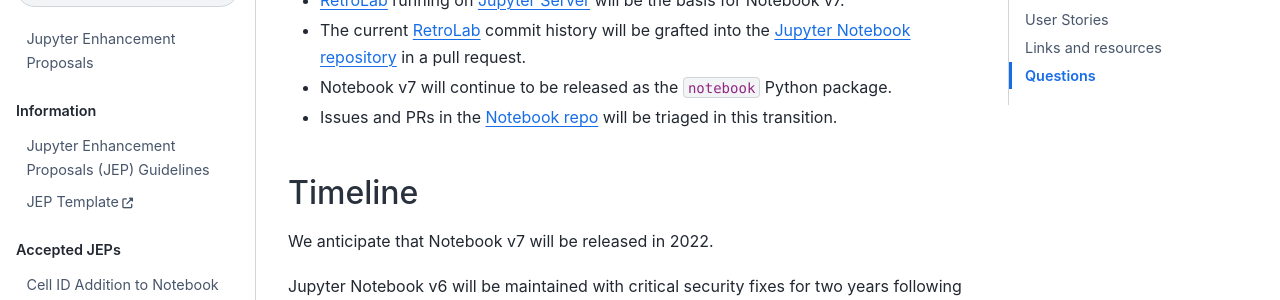
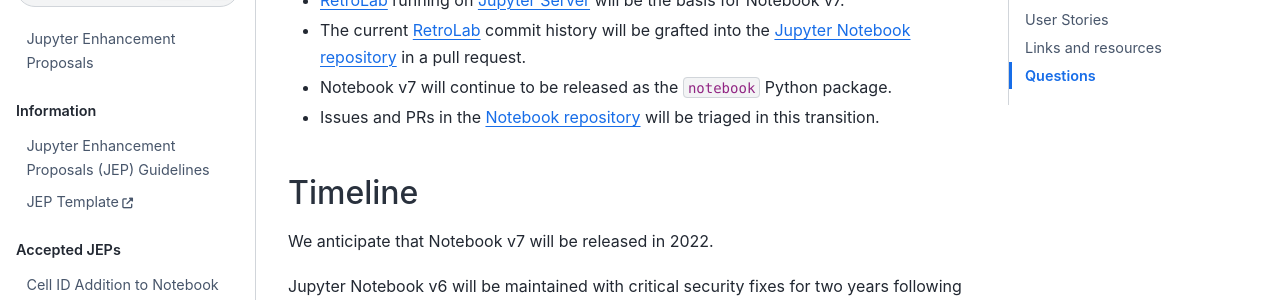
Before and after one commit to jupyter/enhancement-proposals, a Jupyter Book: the page built from NN-notebook-v7/notebook-v7.md, in a window 1280 px wide and 900 px high, scrolled down 2758 px. Shown: the part 153-453 px from the top of the window. Built offline with Jupyter Book 1.0.4 settings and Sphinx 7.4.7 and the Sphinx Book theme 1.1.4, drawn with Linux system fonts in a browser that asks for light colours.

Commit message:
Update NN-notebook-v7/notebook-v7.md
Co-authored-by: Jeremy Tuloup <jeremy.tuloup@gmail.com>

```diff
--- a/NN-notebook-v7/notebook-v7.md
+++ b/NN-notebook-v7/notebook-v7.md
@@ -62,7 +62,7 @@
 - [RetroLab](https://github.com/jupyterlab/retrolab) running on [Jupyter Server](https://github.com/jupyter-server/jupyter_server) will be the basis for Notebook v7.
 - The current [RetroLab](https://github.com/jupyterlab/retrolab) commit history will be grafted into the [Jupyter Notebook repository](https://github.com/jupyter/notebook) in a pull request.
 - Notebook v7 will continue to be released as the `notebook` Python package.
-- Issues and PRs in the [Notebook repo](https://github.com/jupyter/notebook) will be triaged in this transition.
+- Issues and PRs in the [Notebook repository](https://github.com/jupyter/notebook) will be triaged in this transition.
 
 ## Timeline
 
```
